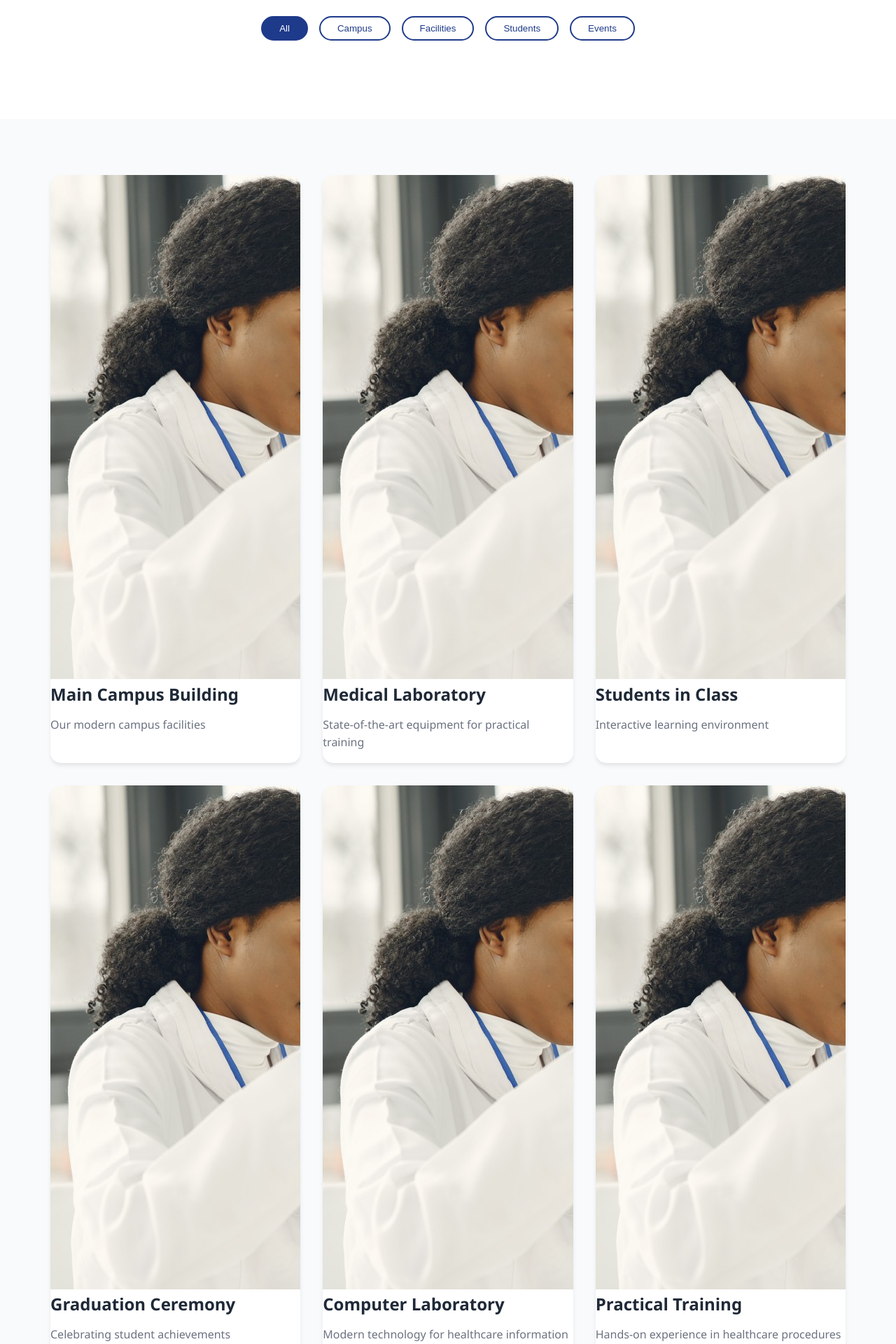
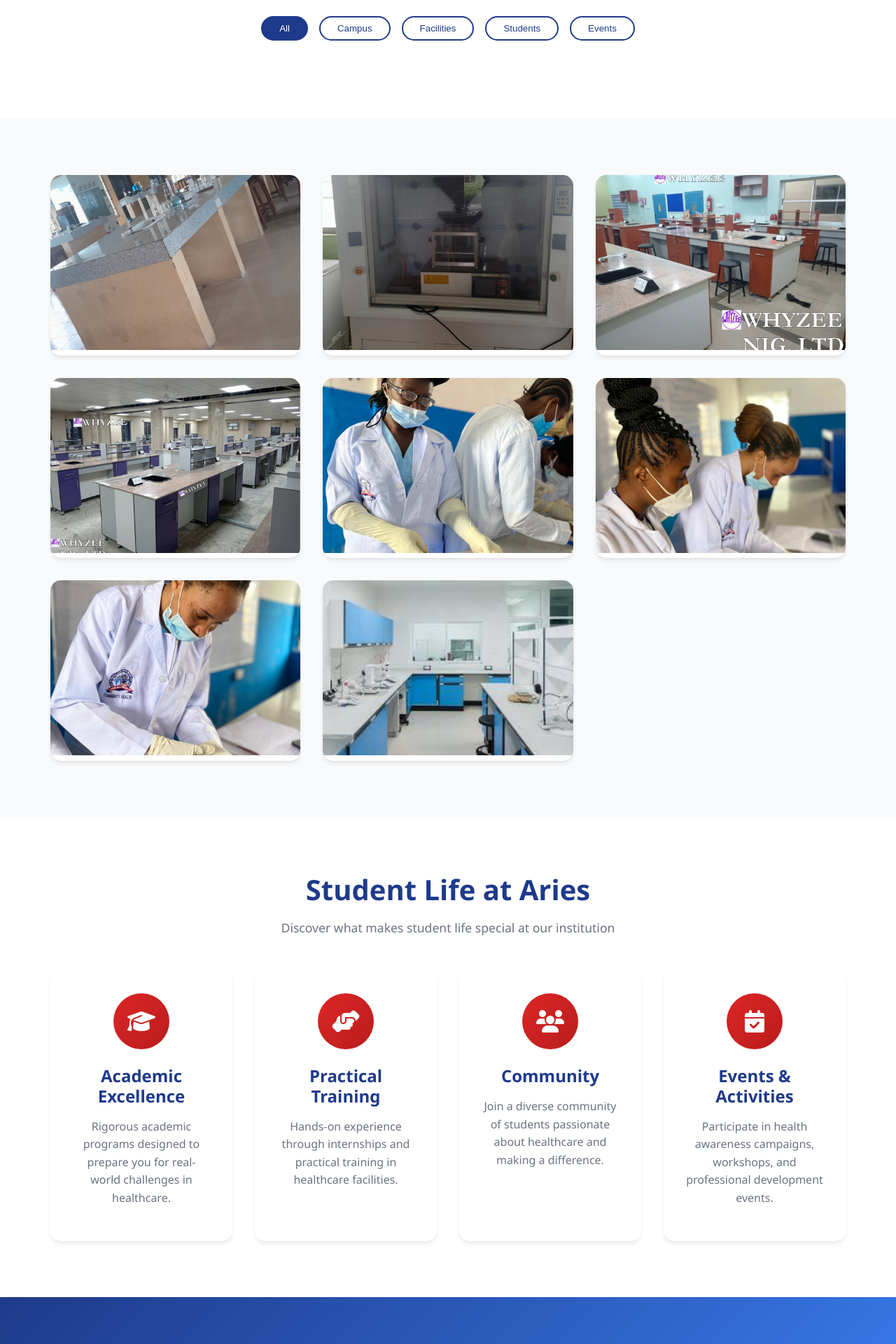
Before and after one commit to teelake/aries-college-v2, a PHP site: page /gallery.html in a window 1280 px wide. Shown: the part 384-2304 px from the top of the page at 70% size. Run offline with PHP 8.4, Linux system fonts and the light colour scheme.

Commit message:
images updated

```diff
--- a/css/style.css
+++ b/css/style.css
@@ -965,11 +965,47 @@ p {
     box-shadow: var(--shadow);
     transition: all 0.3s ease;
     cursor: pointer;
+    position: relative;
 }
 
 .gallery-item:hover {
     transform: translateY(-5px);
     box-shadow: var(--shadow-lg);
+}
+
+.gallery-image {
+    width: 100%;
+    height: 250px;
+    object-fit: cover;
+    transition: all 0.3s ease;
+}
+
+.gallery-overlay {
+    position: absolute;
+    bottom: 0;
+    left: 0;
+    right: 0;
+    background: linear-gradient(transparent, rgba(0, 0, 0, 0.8));
+    color: var(--white);
+    padding: 2rem 1.5rem 1.5rem;
+    transform: translateY(100%);
+    transition: all 0.3s ease;
+}
+
+.gallery-item:hover .gallery-overlay {
+    transform: translateY(0);
+}
+
+.gallery-overlay h4 {
+    margin: 0 0 0.5rem;
+    font-size: 1.2rem;
+    font-weight: 600;
+}
+
+.gallery-overlay p {
+    margin: 0;
+    font-size: 0.9rem;
+    opacity: 0.9;
 }
 
 .gallery-placeholder {
@@ -1950,6 +1986,28 @@ p {
         grid-template-columns: 1fr;
         text-align: center;
     }
+
+    /* Gallery responsive */
+    .gallery-grid {
+        grid-template-columns: repeat(auto-fill, minmax(250px, 1fr));
+        gap: 1.5rem;
+    }
+
+    .gallery-image {
+        height: 200px;
+    }
+
+    .gallery-overlay {
+        padding: 1.5rem 1rem 1rem;
+    }
+
+    .gallery-overlay h4 {
+        font-size: 1.1rem;
+    }
+
+    .gallery-overlay p {
+        font-size: 0.85rem;
+    }
 }
 
 @media (max-width: 480px) {
--- a/gallery.html
+++ b/gallery.html
@@ -45,15 +45,15 @@
         <div class="container">
             <div class="gallery-grid">
                 <div class="gallery-item" data-category="campus">
-                    <img src="img/about.jpeg" alt="Campus Building" class="gallery-image">
+                    <img src="img/gallery/20250728_134721.jpg" alt="Campus Building" class="gallery-image">
                     <div class="gallery-overlay">
                         <h4>Main Campus Building</h4>
-                        <p>Our modern campus facilities</p>
+                        <p>Our modern campus facilities and administrative building</p>
                     </div>
                 </div>
 
                 <div class="gallery-item" data-category="facilities">
-                    <img src="img/about.jpeg" alt="Laboratory" class="gallery-image">
+                    <img src="img/gallery/20250728_135701.jpg" alt="Laboratory" class="gallery-image">
                     <div class="gallery-overlay">
                         <h4>Medical Laboratory</h4>
                         <p>State-of-the-art equipment for practical training</p>
@@ -61,23 +61,23 @@
                 </div>
 
                 <div class="gallery-item" data-category="students">
-                    <img src="img/about.jpeg" alt="Students in Class" class="gallery-image">
+                    <img src="img/gallery/FB_IMG_1753561882586.jpg" alt="Students in Class" class="gallery-image">
                     <div class="gallery-overlay">
                         <h4>Students in Class</h4>
-                        <p>Interactive learning environment</p>
+                        <p>Interactive learning environment and student engagement</p>
                     </div>
                 </div>
 
                 <div class="gallery-item" data-category="events">
-                    <img src="img/about.jpeg" alt="Graduation Ceremony" class="gallery-image">
+                    <img src="img/gallery/FB_IMG_1753561899893.jpg" alt="Graduation Ceremony" class="gallery-image">
                     <div class="gallery-overlay">
                         <h4>Graduation Ceremony</h4>
-                        <p>Celebrating student achievements</p>
+                        <p>Celebrating student achievements and success</p>
                     </div>
                 </div>
 
                 <div class="gallery-item" data-category="facilities">
-                    <img src="img/about.jpeg" alt="Computer Lab" class="gallery-image">
+                    <img src="img/gallery/1a6b42007a084ab1817b36c542bf52ea.jpg" alt="Computer Lab" class="gallery-image">
                     <div class="gallery-overlay">
                         <h4>Computer Laboratory</h4>
                         <p>Modern technology for healthcare information management</p>
@@ -85,7 +85,7 @@
                 </div>
 
                 <div class="gallery-item" data-category="students">
-                    <img src="img/about.jpeg" alt="Practical Training" class="gallery-image">
+                    <img src="img/gallery/26e09d24857f40caa6afd0007e4698d7.jpg" alt="Practical Training" class="gallery-image">
                     <div class="gallery-overlay">
                         <h4>Practical Training</h4>
                         <p>Hands-on experience in healthcare procedures</p>
@@ -93,55 +93,31 @@
                 </div>
 
                 <div class="gallery-item" data-category="events">
-                    <img src="img/about.jpeg" alt="Health Awareness Campaign" class="gallery-image">
+                    <img src="img/gallery/98d8c3c098434ff596ceca9bfe77fb12.jpg" alt="Health Awareness Campaign" class="gallery-image">
                     <div class="gallery-overlay">
                         <h4>Health Awareness Campaign</h4>
-                        <p>Community outreach and health education</p>
+                        <p>Community outreach and health education programs</p>
                     </div>
                 </div>
 
                 <div class="gallery-item" data-category="campus">
-                    <img src="img/about.jpeg" alt="Campus Grounds" class="gallery-image">
+                    <img src="img/gallery/images (18).jpeg" alt="Campus Grounds" class="gallery-image">
                     <div class="gallery-overlay">
                         <h4>Campus Grounds</h4>
                         <p>Beautiful and conducive learning environment</p>
                     </div>
                 </div>
-
-                <div class="gallery-item" data-category="facilities">
-                    <img src="img/about.jpeg" alt="Library" class="gallery-image">
-                    <div class="gallery-overlay">
-                        <h4>Library</h4>
-                        <p>Extensive collection of healthcare resources</p>
-                    </div>
-                </div>
-
-                <div class="gallery-item" data-category="students">
-                    <img src="img/about.jpeg" alt="Group Study" class="gallery-image">
-                    <div class="gallery-overlay">
-                        <h4>Group Study</h4>
-                        <p>Collaborative learning among students</p>
-                    </div>
-                </div>
-
-                <div class="gallery-item" data-category="events">
-                    <img src="img/about.jpeg" alt="Workshop" class="gallery-image">
-                    <div class="gallery-overlay">
-                        <h4>Professional Workshop</h4>
-                        <p>Industry experts sharing knowledge</p>
-                    </div>
-                </div>
-
-                <div class="gallery-item" data-category="campus">
-                    <img src="img/about.jpeg" alt="Administrative Building" class="gallery-image">
-                    <div class="gallery-overlay">
-                        <h4>Administrative Building</h4>
-                        <p>Student services and administration</p>
-                    </div>
-                </div>
             </div>
         </div>
     </section>
+
+    <!-- Lightbox Modal -->
+    <div id="lightbox" class="lightbox">
+        <div class="lightbox-content">
+            <img id="lightboxImg" src="" alt="Gallery Image">
+            <button id="closeLightbox" class="lightbox-close">&times;</button>
+        </div>
+    </div>
 
     <!-- Student Life Section -->
     <section class="section">
```
Also changed, not shown: img/gallery/1a6b42007a084ab1817b36c542bf52ea.jpg (added), img/gallery/20250728_134721.jpg (added), img/gallery/20250728_135701.jpg (added), img/gallery/26e09d24857f40caa6afd0007e4698d7.jpg (added), img/gallery/98d8c3c098434ff596ceca9bfe77fb12.jpg (added), img/gallery/FB_IMG_1753561882586.jpg (added), img/gallery/FB_IMG_1753561899893.jpg (added), img/gallery/images (18).jpeg (added).
